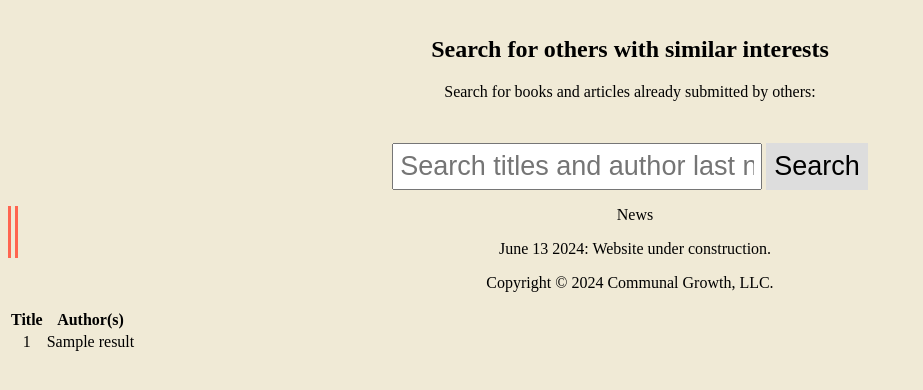
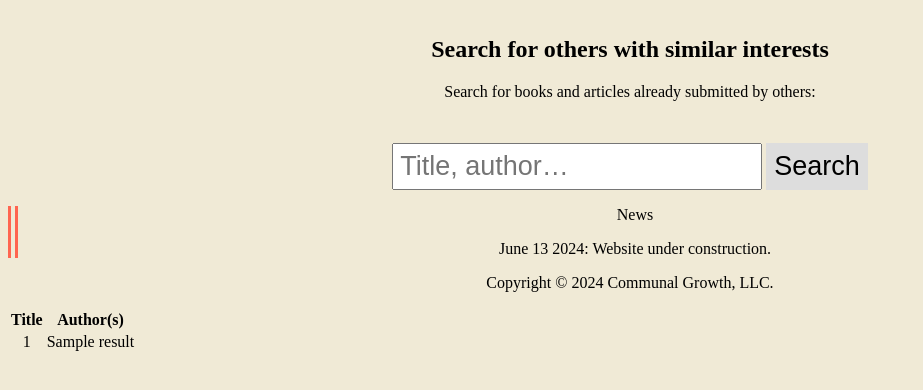
Before and after one commit to communalgrowth/webserver, a Python web app: template src/app/templates/search.html.jinja2 in a window 1280 px wide. Shown: the part 128-518 px from the top of the page, without its empty margins (0-923 px from the left). Run offline with Jinja, Linux system fonts and the light colour scheme; the template is opened without the code that fills it: most values are stand-ins (such as "Sample title", 1, 10 or a date in 2020).

Commit message:
increase brevity of search help hint

```diff
--- a/src/app/templates/search.html.jinja2
+++ b/src/app/templates/search.html.jinja2
@@ -5,7 +5,7 @@
 <p>Search for books and articles already submitted by others:</p><br />
 <div class="search-container">
   <form action="/search" method="get">
-    <input type="text" name="s" placeholder="Search titles and author last names…" {% if search_value %} value="{{ search_value }}" {% endif %}>
+    <input type="text" name="s" placeholder="Title, author…" {% if search_value %} value="{{ search_value }}" {% endif %}>
     <button type="submit">Search</button>
   </form>
 </div>
```
